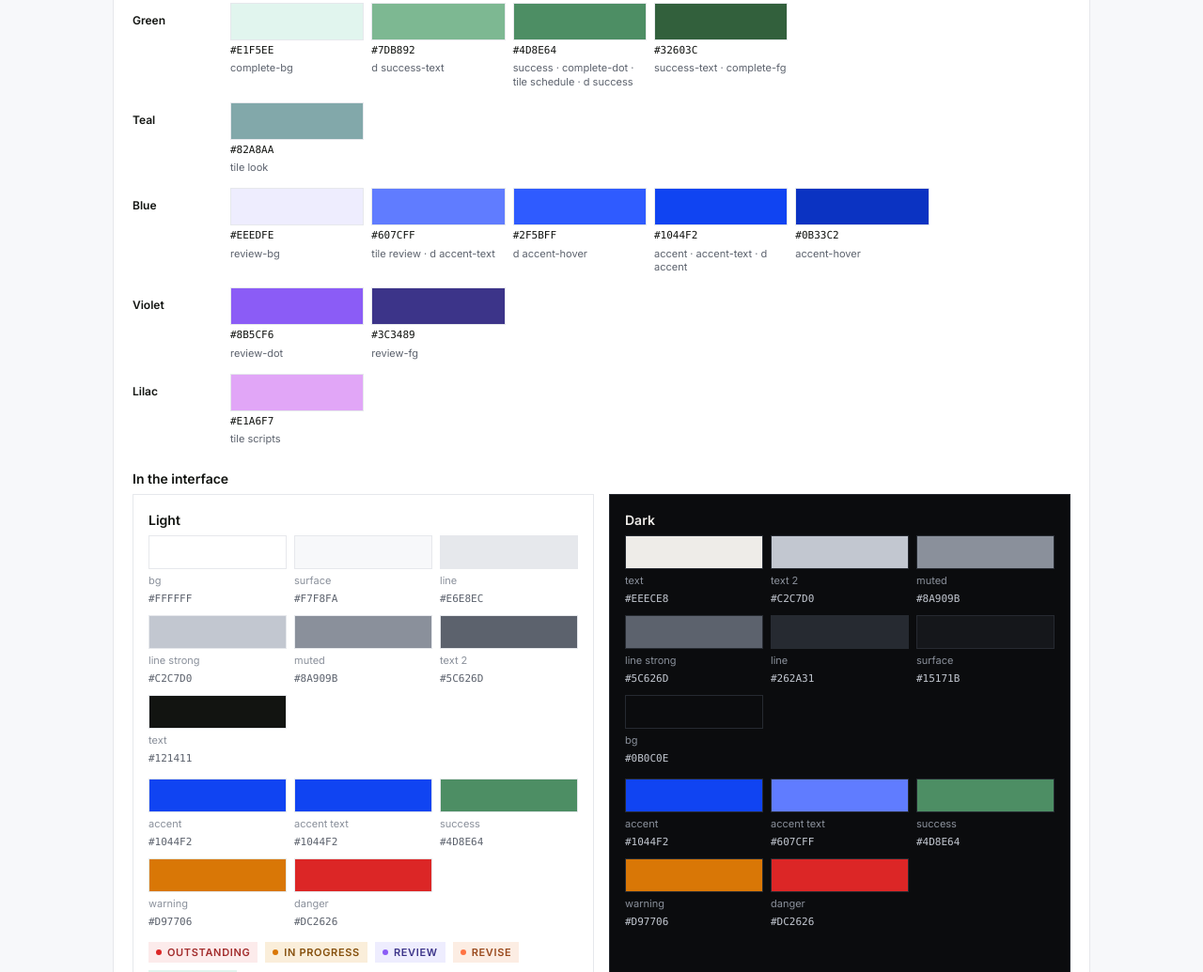
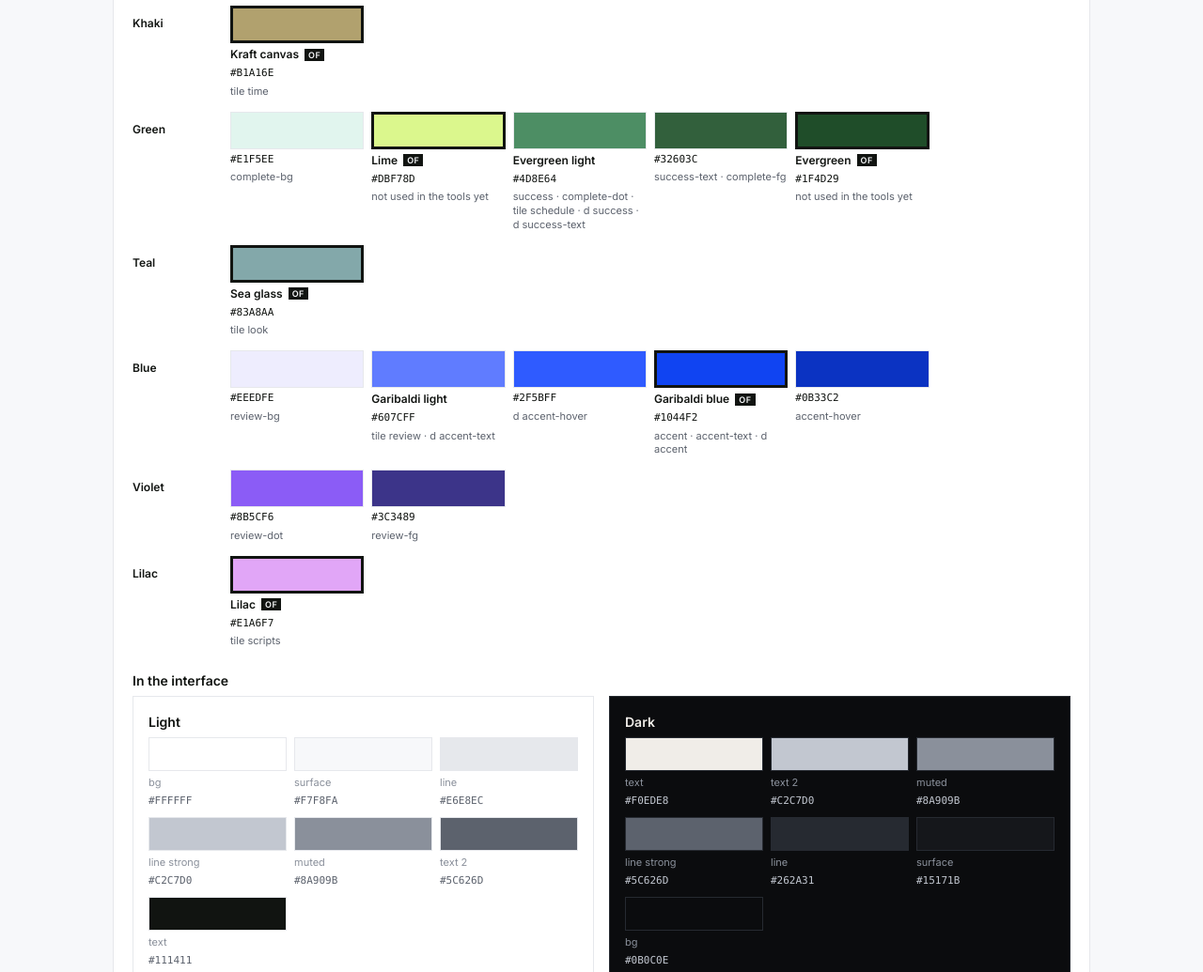
Before and after one commit to Ordinary-Folk/tools, a plain HTML site: page look/index.html in a window 1280 px wide. Shown: the part 1472-2507 px from the top of the page at 94% size. Drawn offline with Linux system fonts and the light colour scheme.

Commit message:
OF brand colour names (Lorena Explorations V3) in tokens + Principles palette (outlined, OF tag); snap off-black #111411, off-white #F0EDE8, Maple flame #FF7342, Sea glass #83A8AA; Tracker tile = Maple flame; dark success text = Evergreen light
Co-Authored-By: Claude Opus 5.5 <noreply@anthropic.com>

```diff
--- a/look/index.html
+++ b/look/index.html
@@ -34,6 +34,11 @@
 .chip i { height: 40px; border: 1px solid var(--border); display: block; }
 .chip code { background: none; padding: 0; font-size: 11px; color: var(--text); }
 .chip small { font-size: 11px; color: var(--muted); line-height: 1.35; word-break: break-word; }
+.chip .nm { font-size: 12px; font-weight: 600; color: var(--text); display: flex; align-items: center; gap: 6px; }
+.chip .nm em { font: 600 9px var(--sans); font-style: normal; letter-spacing: .06em; color: var(--bg); background: var(--text); padding: 1px 4px; }
+.chip.ofc i { box-shadow: inset 0 0 0 2px var(--text); border-color: var(--text); }
+.fams-key { font-size: 12px; color: var(--muted); display: flex; align-items: center; gap: 6px; margin: -4px 0 12px; }
+.fams-key em { font: 600 9px var(--sans); font-style: normal; letter-spacing: .06em; color: var(--bg); background: var(--text); padding: 1px 4px; }
 @media (max-width: 600px) { .fam { grid-template-columns: minmax(0, 1fr); } .fam > b { padding-top: 0; } }
 .pill i { width: 6px; height: 6px; border-radius: 999px; display: block; }
 .type-row { display: grid; grid-template-columns: 140px minmax(0, 1fr); gap: 12px; align-items: baseline; padding: 10px 0; border-bottom: 1px solid var(--border); }
@@ -81,6 +86,7 @@ table.adopt { width: 100%; border-collapse: collapse; font-size: 13px; }
     <p class="muted" style="margin-top:-6px">One set of names, two themes. Light for the Tracker, Schedule, Time Tracker and this hub; dark for OF Review. Greys run lightest to darkest: <b>line</b> for borders and hover fills, <b>line strong</b> for strong borders and faint text, <b>muted</b> for metadata, <b>text 2</b> for body copy, <b>text</b> for headings and key values.</p>
     <h3 style="margin-top:4px">Palette</h3>
     <p class="muted" style="margin:0 0 12px;font-size:13px">Every colour in the OF tools, grouped by colour, lightest to darkest. Under each: the tokens and tools that use it (<i>d</i> = dark theme). Built from <code>tokens.css</code>, so it never drifts.</p>
+    <div class="fams-key"><em>OF</em> Ordinary Folk brand colour, named in Lorena's Explorations V3 (outlined swatch). Lighter tints share the family name.</div>
     <div class="fams" data-families></div>
     <h3 style="margin-top:24px">In the interface</h3>
     <div class="grid2">
@@ -187,11 +193,16 @@ table.adopt { width: 100%; border-collapse: collapse; font-size: 13px; }
     const add = (part, dark) => { for (const m of part.matchAll(/--of-([a-z0-9-]+):\s*(#[0-9a-fA-F]{6})/g)) { const h = m[2].toUpperCase(); if (!uses.has(h)) uses.set(h, []); uses.get(h).push((dark ? 'd ' : '') + m[1].replace(/^status-/, '').replace(/^tool-/, 'tile ')); } };
     add(cut > 0 ? css.slice(0, cut) : css, false); if (cut > 0) add(css.slice(cut).split('}')[0], true);
     const hsl = (h) => { const [r, g, b] = [1, 3, 5].map((i) => parseInt(h.slice(i, i + 2), 16) / 255), mx = Math.max(r, g, b), mn = Math.min(r, g, b), l = (mx + mn) / 2, d = mx - mn; let hue = 0; if (d) hue = mx === r ? ((g - b) / d + 6) % 6 : mx === g ? (b - r) / d + 2 : (r - g) / d + 4; return [hue * 60, d ? d / (1 - Math.abs(2 * l - 1)) : 0, l]; };
-    const FAMS = [['Ink and greys', (H, S, L) => S < 0.16 || L > 0.96 || L < 0.09], ['Red', (H) => H >= 345 || H < 12], ['Orange', (H) => H < 30], ['Amber', (H, S) => H < 46 && S > 0.6], ['Khaki', (H) => H < 70], ['Green', (H) => H < 165], ['Teal', (H) => H < 200], ['Blue', (H) => H < 245], ['Violet', (H) => H < 275], ['Lilac', () => true]];
+    const FAMS = [['Ink and greys', (H, S, L) => S < 0.16 || L > 0.96 || L < 0.09], ['Red', (H) => H >= 330 || H < 12], ['Orange', (H) => H < 30], ['Amber', (H, S) => H < 46 && S > 0.6], ['Khaki', (H) => H < 70], ['Green', (H) => H < 165], ['Teal', (H) => H < 200], ['Blue', (H) => H < 245], ['Violet', (H) => H < 275], ['Lilac', () => true]];
     const groups = FAMS.map(([n]) => [n, []]);
-    const NEUTRAL = /^(d )?(bg|surface|line|line-strong|text|text-2|muted)$|^tile (admin|ink)/;
+    const NEUTRAL = /^(d )?(bg|surface|line|line-strong|text|text-2|muted)$|^tile (admin|ink)|^brand-off-/;
+    const BRAND = { 'brand-off-black': 'Off-black', 'brand-off-white': 'Off-white', 'brand-garibaldi': 'Garibaldi blue', 'brand-garibaldi-light': 'Garibaldi light', 'brand-maple': 'Maple flame', 'brand-kraft': 'Kraft canvas', 'brand-evergreen': 'Evergreen', 'brand-evergreen-light': 'Evergreen light', 'brand-lilac': 'Lilac', 'brand-sea-glass': 'Sea glass', 'brand-lime': 'Lime', 'brand-burgundy': 'Burgundy' };
+    const TINTS = new Set(['brand-garibaldi-light', 'brand-evergreen-light']);
     for (const [h, list] of uses) { const [H, S, L] = hsl(h); const k = list.some((u) => NEUTRAL.test(u)) ? 0 : 1 + FAMS.slice(1).findIndex(([, t]) => t(H, S, L)); groups[k][1].push({ h, list, L }); }
-    document.querySelector('[data-families]').innerHTML = groups.filter(([, a]) => a.length).map(([n, a]) => `<div class="fam"><b>${n}</b><div class="row">${a.sort((x, y) => y.L - x.L).map((c) => `<span class="chip"><i style="background:${c.h}"></i><code>${c.h}</code><small>${[...new Set(c.list)].join(' · ')}</small></span>`).join('')}</div></div>`).join('');
+    document.querySelector('[data-families]').innerHTML = groups.filter(([, a]) => a.length).map(([n, a]) => `<div class="fam"><b>${n}</b><div class="row">${a.sort((x, y) => y.L - x.L).map((c) => (() => {
+      const b = c.list.find((u) => BRAND[u]), core = b && !TINTS.has(b), rest = [...new Set(c.list.filter((u) => !BRAND[u]))];
+      return `<span class="chip${core ? ' ofc' : ''}"><i style="background:${c.h}"></i>${b ? `<span class="nm">${BRAND[b]}${core ? '<em>OF</em>' : ''}</span>` : ''}<code>${c.h}</code><small>${rest.join(' · ') || 'not used in the tools yet'}</small></span>`;
+    })()).join('')}</div></div>`).join('');
   })();
 
   // Tool tiles: same glyphs as the hub landing page (Lorena's UI icons).
--- a/look/look.css
+++ b/look/look.css
@@ -11,7 +11,7 @@
   /* Values from look/tokens.css (light): page = surface, cards = bg, text 2 for secondary copy. */
   color-scheme: light dark;
   --bg: #F7F8FA; --card: #FFFFFF; --card-hover: #F7F8FA; --sunk: #E6E8EC;
-  --text: #121411; --muted: #5C626D; --faint: #8A909B;
+  --text: #111411; --muted: #5C626D; --faint: #8A909B;
   --border: #E6E8EC; --border-strong: #C2C7D0;
   --accent: #1044F2; --accent-soft: rgba(16, 68, 242, 0.10);
   --success: #4D8E64;
@@ -23,10 +23,10 @@
   :root {
     /* tokens.css dark (.of-dark) */
     --bg: #0B0C0E; --card: #15171B; --card-hover: #262A31; --sunk: #262A31;
-    --text: #EEECE8; --muted: #C2C7D0; --faint: #8A909B;
+    --text: #F0EDE8; --muted: #C2C7D0; --faint: #8A909B;
     --border: #262A31; --border-strong: #5C626D;
     --accent: #607CFF; --accent-soft: rgba(16, 68, 242, 0.16);
-    --success: #7DB892;
+    --success: #4D8E64;
   }
 }
 * { box-sizing: border-box; }
--- a/look/tokens.css
+++ b/look/tokens.css
@@ -16,7 +16,7 @@
   --of-line-strong: #C2C7D0;  /* strong borders, control outlines, faint text (placeholders, disabled) */
 
   /* Text: warm ink (Lorena's palette, 2026-11-06) over cool greys */
-  --of-text: #121411;
+  --of-text: #111411;
   --of-text-2: #5C626D;
   --of-muted: #8A909B;
 
@@ -35,21 +35,41 @@
   --of-status-outstanding-bg: #FCEBEB; --of-status-outstanding-fg: #A32D2D; --of-status-outstanding-dot: #DC2626;
   --of-status-progress-bg: #FAEEDA;    --of-status-progress-fg: #854F0B;    --of-status-progress-dot: #D97706;
   --of-status-review-bg: #EEEDFE;      --of-status-review-fg: #3C3489;      --of-status-review-dot: #8B5CF6;
-  --of-status-revise-bg: #FCEDE3;      --of-status-revise-fg: #9A4A1E;      --of-status-revise-dot: #FF7343;
+  --of-status-revise-bg: #FCEDE3;      --of-status-revise-fg: #9A4A1E;      --of-status-revise-dot: #FF7342;
   --of-status-complete-bg: #E1F5EE;    --of-status-complete-fg: #32603C;    --of-status-complete-dot: #4D8E64;
+
+  /* OF brand colours (Lorena, Explorations V3, 2026-11-06). Named here; the tokens
+     below use these exact values:
+       Off-black #111411 · Off-white #F0EDE8 · Garibaldi blue #1044F2
+       Maple flame #FF7342 · Kraft canvas #B1A16E · Evergreen #1F4D29
+       Lilac #E1A6F7 · Sea glass #83A8AA · Lime #DBF78D · Burgundy #6C1534
+     Our lighter tints take the family name: Garibaldi light #607CFF,
+     Evergreen light #4D8E64. */
+  --of-brand-off-black: #111411;
+  --of-brand-off-white: #F0EDE8;
+  --of-brand-garibaldi: #1044F2;
+  --of-brand-garibaldi-light: #607CFF;
+  --of-brand-maple: #FF7342;
+  --of-brand-kraft: #B1A16E;
+  --of-brand-evergreen: #1F4D29;
+  --of-brand-evergreen-light: #4D8E64;
+  --of-brand-lilac: #E1A6F7;
+  --of-brand-sea-glass: #83A8AA;
+  --of-brand-lime: #DBF78D;
+  --of-brand-burgundy: #6C1534;
 
   /* Tool colours: each tool's tile on the hub (from Lorena's UI icons, 2026-11).
      Identity only, never interface or status colour. Glyphs are ink on every tile;
      Admin is an ink tile with a light glyph. Same in both themes. */
   --of-tool-review: #607CFF;
-  --of-tool-tracker: #FF8452;
+  --of-tool-tracker: #FF7342;
   --of-tool-schedule: #4D8E64;
   --of-tool-time: #B1A16E;
   --of-tool-scripts: #E1A6F7;
-  --of-tool-look: #82A8AA;
-  --of-tool-admin: #121411;  /* = light --of-text */
-  --of-tool-ink: #121411;    /* = light --of-text */
-  --of-tool-ink-on-admin: #EEECE8; /* = dark --of-text */
+  --of-tool-look: #83A8AA;
+  --of-tool-admin: #111411;  /* = light --of-text */
+  --of-tool-ink: #111411;    /* = light --of-text */
+  --of-tool-ink-on-admin: #F0EDE8; /* = dark --of-text */
 
   /* Type */
   --of-font-display: 'DM Sans', system-ui, sans-serif;
@@ -80,14 +100,14 @@
   --of-surface: #15171B;
   --of-line: #262A31;
   --of-line-strong: #5C626D;  /* lighter than a plain border so it still reads as faint text */
-  --of-text: #EEECE8;
+  --of-text: #F0EDE8;
   --of-text-2: #C2C7D0;
   --of-muted: #8A909B;
   --of-accent: #1044F2;
   --of-accent-hover: #2F5BFF;
   --of-accent-text: #607CFF;
   --of-accent-soft: rgba(16, 68, 242, 0.16);
-  --of-success: #4D8E64;  --of-success-text: #7DB892;
+  --of-success: #4D8E64;  --of-success-text: #4D8E64;
   --of-warning: #D97706;  --of-warning-text: #FBBF24;
   --of-danger: #DC2626;   --of-danger-text: #F87171;
   --of-shadow-popover: 0 8px 24px rgba(0, 0, 0, 0.45);
```
Also changed, not shown: index.html (+7 -7 lines), look/icons/index.html (+2 -2 lines), look/icons/runtime/pixel-icons.css (+4 -4 lines), look/maker/index.html (+2 -2 lines), scripts/index.html (+6 -6 lines).
